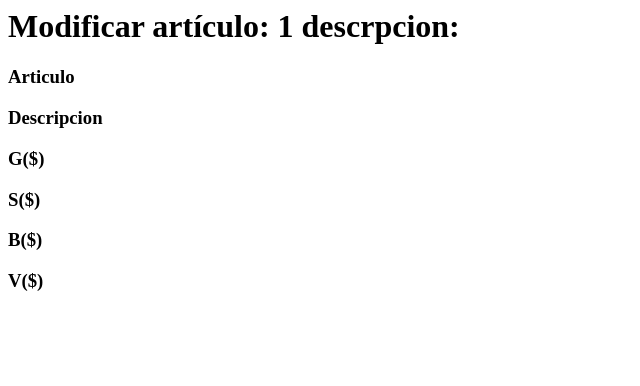
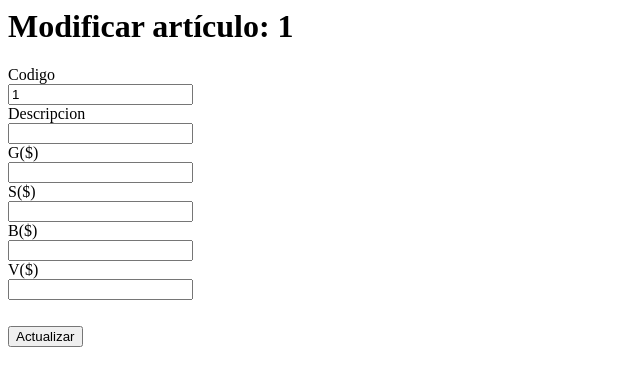
Before and after one commit to deboch/distribuidoraTijera, a PHP site: page /distribuidora/vista/modificarArticulo.php?codigo=1 in a window 1280 px wide. Shown: the top 386 px of the page, without its empty margins (0-640 px from the left). Run offline with PHP 8.4, Linux system fonts and the light colour scheme; data that the repository does not hold is empty.

```diff
--- a/controlador/controlador_factura2.php
+++ b/controlador/controlador_factura2.php
@@ -18,8 +18,8 @@ if(isset($_POST["codigo"])){
 		}
 	}
 }
-if(isset($_POST["accion"])){
-    $accion = $_POST['accion'];
-    $listas =  eliminar_art($accion);
+if(isset($_GET["accion"])){
+    $id = $_GET["accion"];
+    $listas =  eliminar_art($id);
 }
 include_once("../vista/factura.php");
--- a/controlador/controlador_precio.php
+++ b/controlador/controlador_precio.php
@@ -11,3 +11,9 @@ if(isset($_GET["cod_art"])){
     }
 	include("../vista/articulos.php");
 }
+
+    $descripcion = $_GET["descripcion"];
+    $G = $_GET["G"];
+    $S = $_GET["S"];
+    $B = $_GET["B"];
+    $V = $_GET["V"];
--- a/modelo/modelo_factura.php
+++ b/modelo/modelo_factura.php
@@ -118,9 +118,9 @@ function agregar($codigo, $tipo, $descripcion,$precio, $cantidad){
 	$listas = listar_factura();
 	return $listas;
 }
-function eliminar_art($accion){
+function eliminar_art($id){
 	$conn = getConexion();
-	$sql = "DELETE FROM tmp WHERE id='$accion'";
+	$sql = "DELETE FROM tmp WHERE id='$id'";
 	$delete = mysqli_query($conn, $sql);
 	if($delete){
         echo "<script>alert('Se ha cancelado el pago de su reserva.'); window.location.href='../vista/factura.php?';</script>";
--- a/vista/modificarArticulo.php
+++ b/vista/modificarArticulo.php
@@ -10,18 +10,66 @@
         $articulo_s =$_GET['S'];
         $articulo_b =$_GET['B'];
         $articulo_v =$_GET['V'];
-        echo "<h1>Modificar artículo: ". $articulo_seleccionado." descrpcion:".$articulo_descr."</h1>";
-        ?>
+        echo "<h1>Modificar artículo: ". $articulo_seleccionado."</h1>";
+?>
 
-                    <h3>Articulo</h3>
-                    <h3>Descripcion</h3>
-                    <h3>G($)</h3>
-                    <h3>S($)</h3>
-                    <h3>B($)</h3>
-                    <h3>V($)</h3>
-                    <h3></h3>
-                    <h3></h3>
-
+        <form method="POST" action = "../controlador/controlador_modificar_articulo.php">
+        <?php
+        echo   "<div class='row'>
+                <div class= col-md-1>
+                <label class='' id='codigo'>Codigo</label>
+                </div>
+                <div class= col-md-1>
+                <input class='form-control' type='text' name='codigo' value='".$articulo_seleccionado."' readOnly>
+                </div>
+                </div>
+                <div class='row'>
+                <div class= col-md-1>
+                <label class='' id='descripcion'>Descripcion</label>
+                </div>
+                <div class= col-md-1>
+                <input class='form-control' type='text' name='descripcion' value='".$articulo_descr."'>
+                </div>
+                </div>
+                <div class='row'>
+                <div class= col-md-1>
+                <label class='' id='G'>G($)</label>
+                </div>
+                <div class= col-md-1>
+                <input class='form-control' type='text' name='G' value='".$articulo_g."'>
+                </div>
+                </div>
+                <div class='row'>
+                <div class= col-md-1>
+                <label class='' id='S'>S($)</label>
+                </div>
+                <div class= col-md-1>
+                <input class='form-control' type='text' name='S' value='".$articulo_s."'>
+                </div>
+                </div>
+                <div class='row'>
+                <div class= col-md-1>
+                <label class='' id='B'>B($)</label>
+                </div>
+                <div class= col-md-1>
+                <input class='form-control' type='text' name='B' value='".$articulo_b."'>
+                </div>
+                </div>
+                <div class='row'>
+                <div class= col-md-1>
+                <label class='' id='V'>V($)</label>
+                </div>
+                <div class= col-md-1>
+                <input class='form-control' type='text' name='V' value='".$articulo_v."'>
+                </div>
+                </div>
+                <div class='col-md-2'>
+		<br>
+		<button type='submit' class='btn btn-info' style='margin-top: 8px'>Actualizar</button>
+		</div>
+                "
+         ?>
+        </form>
 </div>
 </body>
 </html>
--- a/vista/precios.php
+++ b/vista/precios.php
@@ -58,7 +58,7 @@ include("../head.php");
                              <td>".$articulo['S']."</td>
                              <td>".$articulo['B']."</td>
                              <td>".$articulo['V']."</td>
-                             <td><a href='modificarArticulo.php?codigo=".$articulo['codigo']."/descripcion=".$articulo['descripcion']."/G=".$articulo['G']."/S=".$articulo['S']."/B=".$articulo['B']."/V=".$articulo['V']."'>Modificar</a></td>
+                             <td><a href='modificarArticulo.php?codigo=".$articulo['codigo']."&descripcion=".$articulo['descripcion']."&G=".$articulo['G']."&S=".$articulo['S']."&B=".$articulo['B']."&V=".$articulo['V']."'>Modificar</a></td>
                              <td><a href=''>Eliminar</a></td>
                          </tr>";
                     }
```
Also changed, not shown: controlador/controlador_modificar_articulo.php (added, +10 -0 lines), modelo/modelo_precio.php (+13 -0 lines), vista/factura.php (+6 -6 lines), vista/imprimirFactura.php (+38 -10 lines).
